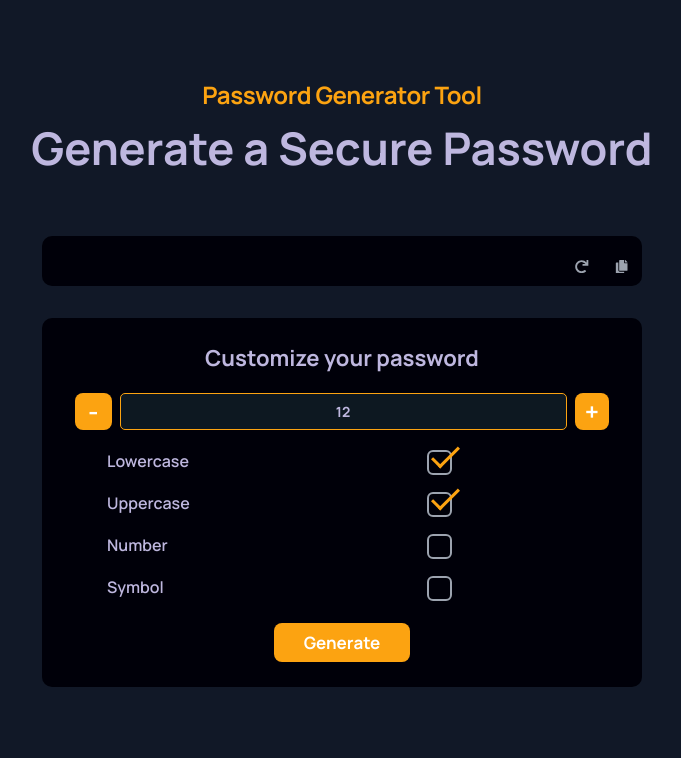
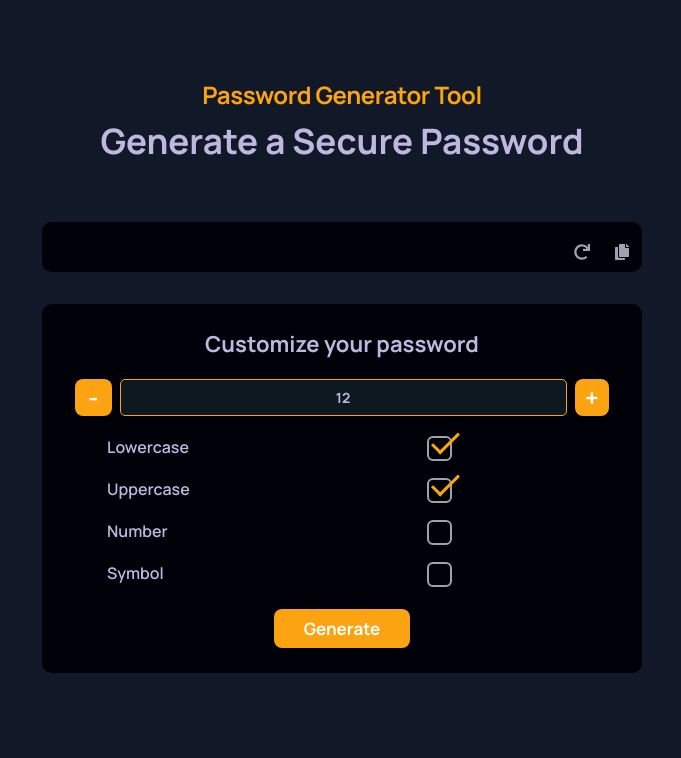
Before and after one commit to f3hint0la/password-generator, a React (Create React App) app: page / in a window 1280 px wide. Shown: the top 758 px of the page, without its empty margins (298-979 px from the left). Built offline with nearby package versions, Linux system fonts and the light colour scheme.

Commit message:
fix: minor

```diff
--- a/src/App.css
+++ b/src/App.css
@@ -13,7 +13,7 @@
 }
 
 .header {
-  padding: 25px;
+  padding: 25px 0;
   margin: 16px 0px;
   width: 100%;
   text-align: center;
@@ -31,7 +31,7 @@
 .header h1 {
   color: var(--heading-color);
   font-weight: 700;
-  font-size: 45px;
+  font-size: 35px;
   margin-bottom: 16px;
 }
 
@@ -65,6 +65,7 @@
 
 .copy-btn {
   position: absolute;
+  font-size: 16px;
   top: 12px;
   right: 10px;
   width: 20px;
@@ -77,6 +78,8 @@
 
 .redo-btn {
   position: absolute;
+  font-size: 16px;
+
   top: 12px;
   right: 50px;
   width: 20px;
```
